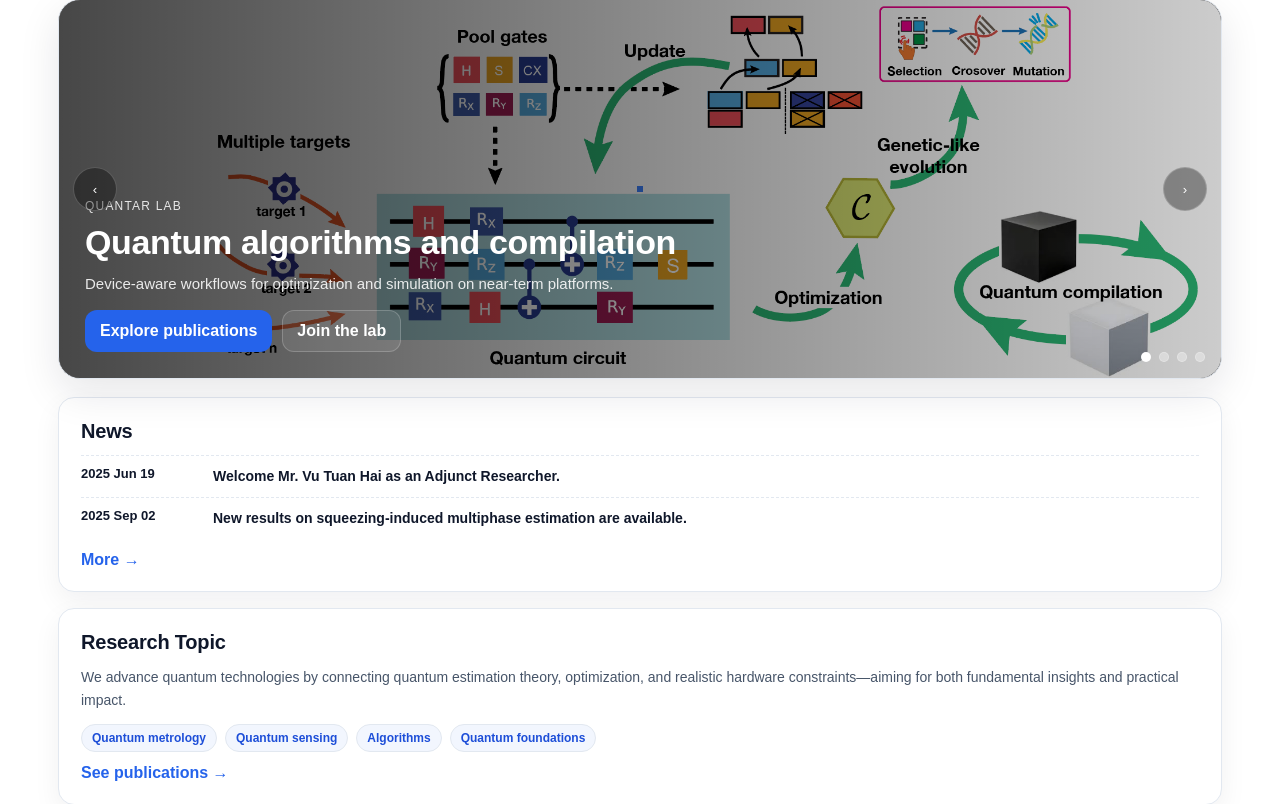
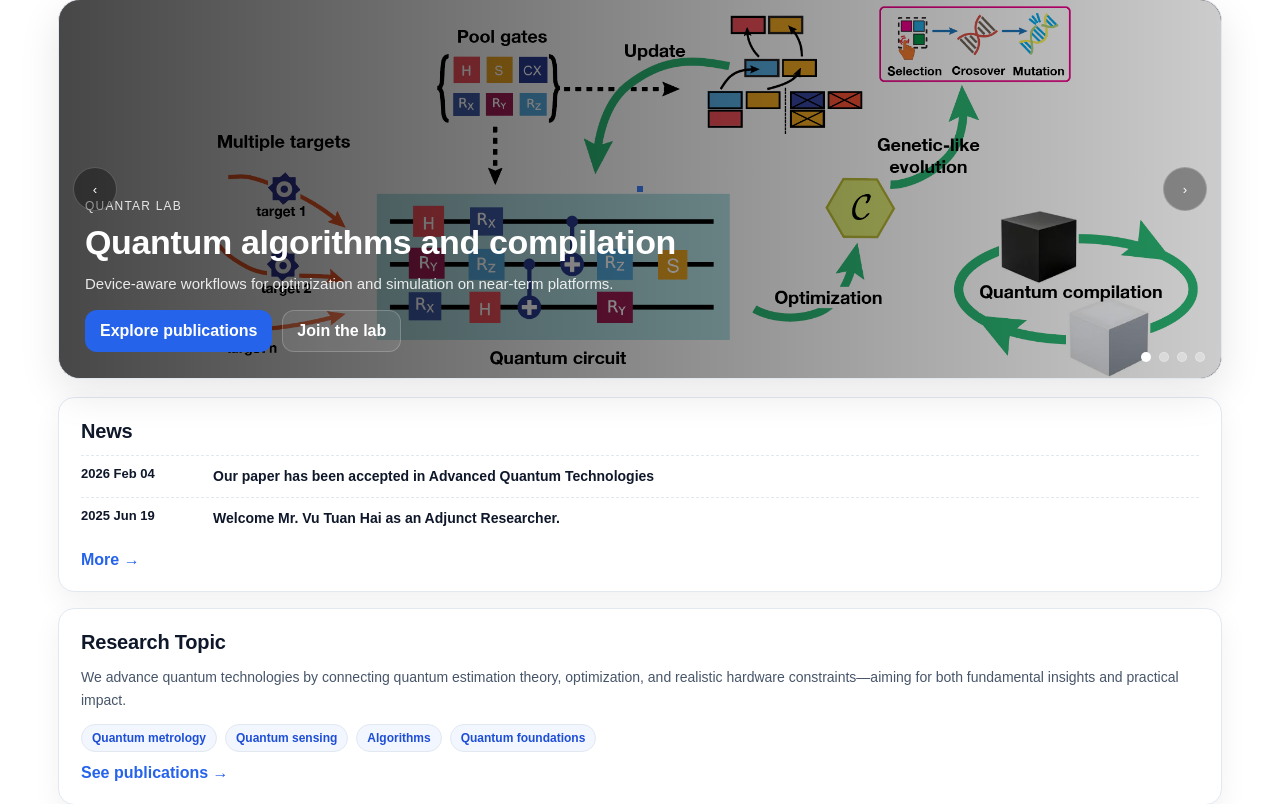
Before and after one commit to echkon/quantumLab, a Django app: page / in a window 1280 px wide. Shown: the part 81-885 px from the top of the page. Run offline with Django 5.2, Linux system fonts and the light colour scheme.

Commit message:
add something new

```diff
--- a/users/templates/home.html
+++ b/users/templates/home.html
@@ -591,13 +591,14 @@
             <h2>News</h2>
 
             <div class="news-item">
+            <div class="news-date">2026 Feb 04</div>
+            <div class="news-title">Our paper has been accepted in Advanced Quantum Technologies</div>
+            </div>
+            <div class="news-item">
             <div class="news-date">2025 Jun 19</div>
             <div class="news-title">Welcome Mr. Vu Tuan Hai as an Adjunct Researcher.</div>
             </div>
-            <div class="news-item">
-            <div class="news-date">2025 Sep 02</div>
-            <div class="news-title">New results on squeezing-induced multiphase estimation are available.</div>
-            </div>
+
 
             <a class="more" href="{% url 'event' %}">More →</a>
         </section>
```
